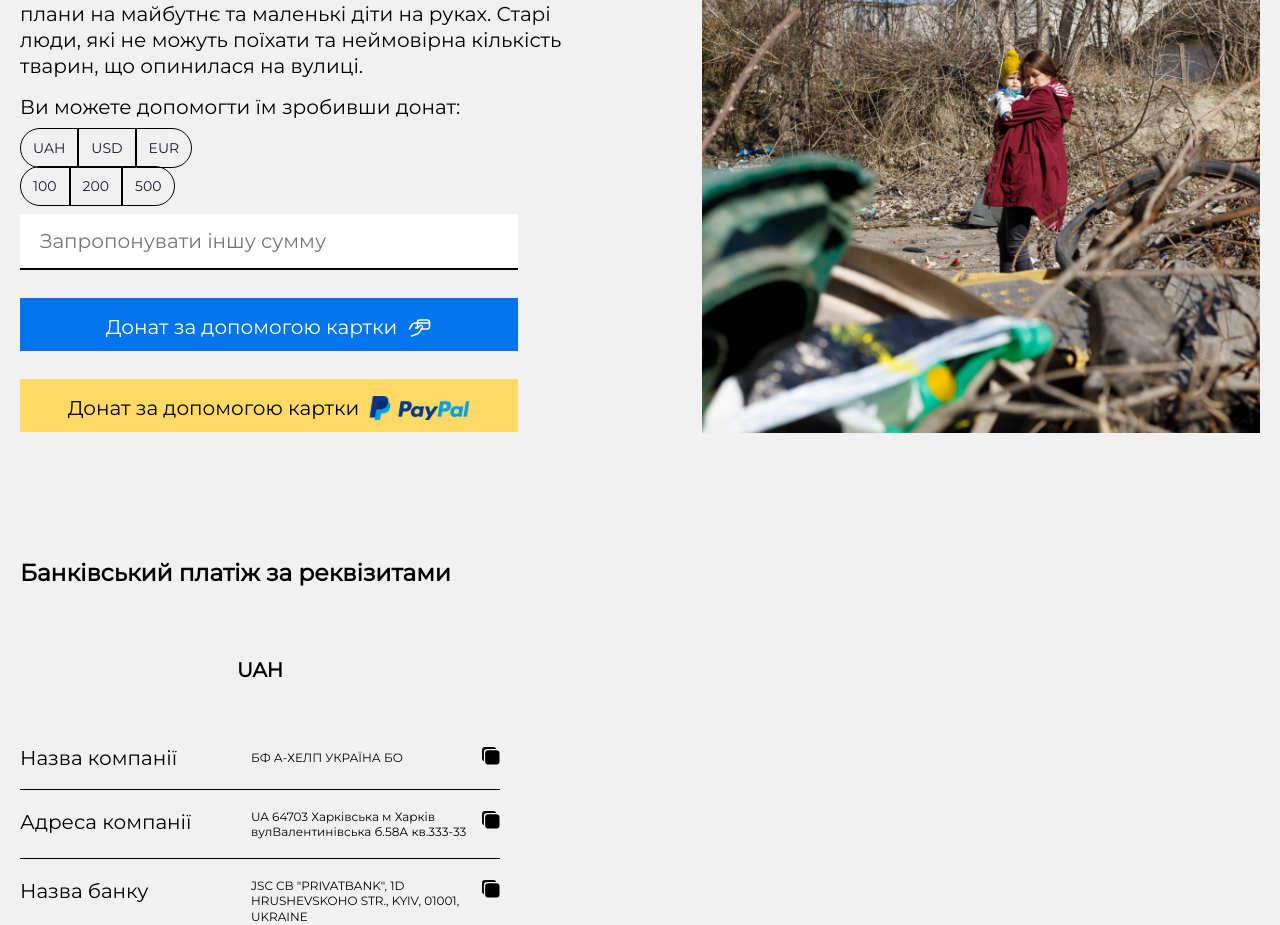
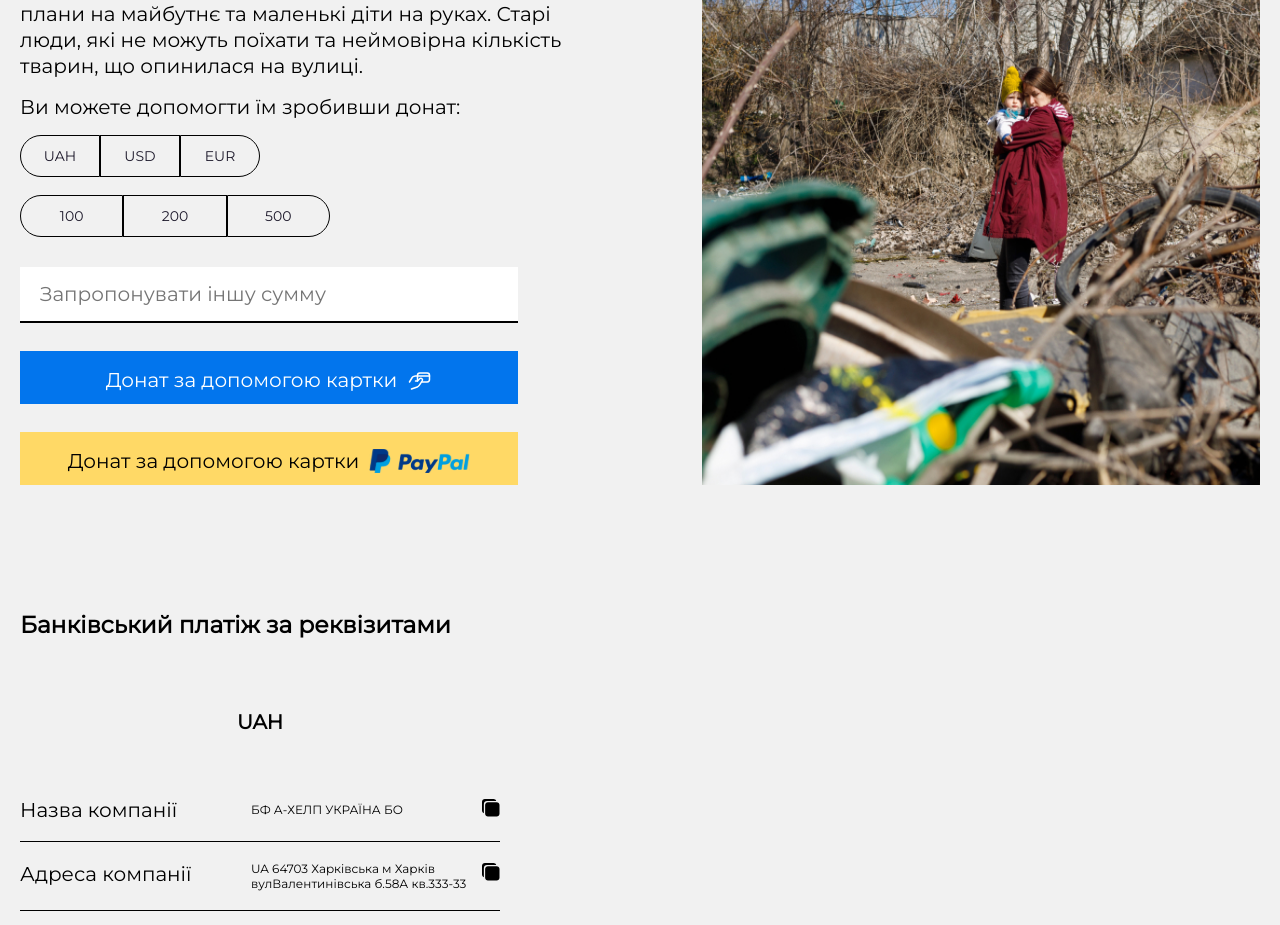
Before and after one commit to wellder00/React_project, a React (Create React App) app in the folder react_test/: page / in a window 1280 px wide. Shown: the part 2400-3325 px from the top of the page. Built offline with nearby package versions, Linux system fonts and the light colour scheme; a web font is replaced by a local one.

Commit message:
fully working radiobuttons

```diff
--- a/react_test/public/assets/styles/_howYouCanHelp.scss
+++ b/react_test/public/assets/styles/_howYouCanHelp.scss
@@ -131,14 +131,21 @@
 }
 
 .donat-block__first-button-block {
+  display: flex;
   font-size: 14px;
   color: #1d192b;
-  margin-bottom: 12px;
+  margin-bottom: 20px;
+  width: 240px;
+  height: 40px;
 
   :nth-child(2) {
+    display: flex;
+    align-items: center;
+    align-content: center;
+    justify-content: center;
+    gap: 8px;
     width: 80px;
-    height: 48px;
-    padding: 10px 12px;
+    height: 40px;
     border: 1px solid #000000;
     border-radius: 100px 0px 0px 100px;
     cursor: pointer;
@@ -147,9 +154,13 @@
     }
   }
   :nth-child(4) {
+    display: flex;
+    align-items: center;
+    align-content: center;
+    justify-content: center;
+    gap: 8px;
     width: 80px;
-    height: 48px;
-    padding: 10px 12px;
+    height: 40px;
     cursor: pointer;
     border: 1px solid #000000;
     &:hover {
@@ -157,9 +168,13 @@
     }
   }
   :last-child {
+    display: flex;
+    gap: 8px;
+    align-items: center;
+    align-content: center;
+    justify-content: center;
     width: 80px;
-    height: 48px;
-    padding: 10px 12px;
+    height: 40px;
     border: 1px solid #000000;
     border-radius: 0px 100px 100px 0px;
     cursor: pointer;
@@ -169,21 +184,69 @@
   }
 }
 
-input[type="radio"][name="can-help-button"] { display:none; }
-input[type="radio"][name="can-help-button"]:checked + label { background-color:#a0a0a0; }
+input[type="radio"][name="can-help-button"] { display: none; }
+input[type="radio"][name="can-help-button"] + label {
+  :nth-child(2){
+    all: revert;
+  }
+  :first-child{
+    all: revert;
+    display: none;
+  }
+}
+input[type="radio"][name="can-help-button"]:checked + label {
+  > * {
+    all: revert;
+  }
+  :first-child{
+    all: revert;
+    display: block;
+    border: 0px;
+    width: 9px;
+    height: 7.5px;
+  }
+  background-color:rgba(31, 30, 27, 0.1); }
 
-input[type="checkbox"][name="can-help-button2"] { display:none; }
-input[type="checkbox"][name="can-help-button2"]:checked + label { background-color:#a0a0a0; }
+input[type="radio"][name="can-help-button2"] { display:none; }
+input[type="radio"][name="can-help-button2"] + label {
+  :first-child{
+    all: revert;
+    display: none;
+  }
+  :nth-child(2){
+    all: revert;
+  }
+}
+input[type="radio"][name="can-help-button2"]:checked + label {
+  > * {
+    all: revert;
+  }
+  :first-child{
+    all: revert;
+    display: block;
+    border: 0px;
+    width: 9px;
+    height: 7.5px;
+  }
+  background-color:rgba(31, 30, 27, 0.1); }
 
 .donat-block__second-button-block {
+  display: flex;
   font-size: 14px;
   color: #1d192b;
-  margin-bottom: 15px;
+  margin-bottom: 24px;
+  width: 310px;
+  height: 48px;
 
   :nth-child(2) {
+    display: flex;
+    flex-direction: row;
+    align-items: center;
+    align-content: center;
+    justify-content: center;
+    gap: 8px;
     width: 104px;
-    height: 48px;
-    padding: 10px 12px;
+    height: 40px;
     border: 1px solid #000000;
     border-radius: 100px 0px 0px 100px;
     cursor: pointer;
@@ -192,9 +255,13 @@ input[type="checkbox"][name="can-help-button2"]:checked + label { background-col
     }
   }
   :nth-child(4) {
+    display: flex;
+    align-items: center;
+    align-content: center;
+    justify-content: center;
+    gap: 8px;
     width: 104px;
-    height: 48px;
-    padding: 10px 12px;
+    height: 40px;
     cursor: pointer;
     border: 1px solid #000000;
     &:hover {
@@ -202,9 +269,13 @@ input[type="checkbox"][name="can-help-button2"]:checked + label { background-col
     }
   }
   :last-child {
+    display: flex;
+    align-items: center;
+    align-content: center;
+    justify-content: center;
+    gap: 8px;
     width: 104px;
-    height: 48px;
-    padding: 10px 12px;
+    height: 40px;
     border: 1px solid #000000;
     border-radius: 0px 100px 100px 0px;
     cursor: pointer;
--- a/react_test/src/components/HowYouCanHelp.jsx
+++ b/react_test/src/components/HowYouCanHelp.jsx
@@ -40,14 +40,14 @@ function But() {
             </div>
             <form>
             <div className="donat-block__first-button-block">
-              <CurrencyButton valueName="first-currency" idName="first-currency" onClickFunction={() => setCurrency("UAH")}></CurrencyButton><label for="first-currency" id="first-currency-label">UAH</label>
-              <CurrencyButton valueName="second-currency" idName="second-currency" onClickFunction={() => setCurrency("USD")}></CurrencyButton><label for="second-currency" id="second-currency-label">USD</label>
-              <CurrencyButton valueName="third-currency" idName="third-currency" onClickFunction={() => setCurrency("EUR")}></CurrencyButton><label for="third-currency" id="third-currency-label">EUR</label>
+              <CurrencyButton valueName="first-currency" idName="first-currency" onClickFunction={() => setCurrency("UAH")}></CurrencyButton><label for="first-currency" id="first-currency-label"><div className = "currency-button-image"><img src="/assets/icons/button_check.svg" alt="copy_active"></img></div><div>UAH</div></label>
+              <CurrencyButton valueName="second-currency" idName="second-currency" onClickFunction={() => setCurrency("USD")}></CurrencyButton><label for="second-currency" id="second-currency-label"><div className = "currency-button-image"><img src="/assets/icons/button_check.svg" alt="copy_active"></img></div><div>USD</div></label>
+              <CurrencyButton valueName="third-currency" idName="third-currency" onClickFunction={() => setCurrency("EUR")}></CurrencyButton><label for="third-currency" id="third-currency-label"><div className = "currency-button-image"><img src="/assets/icons/button_check.svg" alt="copy_active"></img></div><div>EUR</div></label>
             </div>
             <div className="donat-block__second-button-block">
-              <input type="checkbox" name="can-help-button2" value="first-number" id="first-number" /><label for="first-number">{moneyCounts[0]}</label>
-              <input type="checkbox" name="can-help-button2" value="second-number" id="second-number" /><label for="second-number">{moneyCounts[1]}</label>
-              <input type="checkbox" name="can-help-button2" value="third-number" id="third-number" /><label for="third-number">{moneyCounts[2]}</label>
+              <input type="radio" name="can-help-button2" value="first-number" id="first-number" /><label for="first-number"><div className = "currency-button-image"><img src="/assets/icons/button_check.svg" alt="copy_active"></img></div><div>{moneyCounts[0]}</div></label>
+              <input type="radio" name="can-help-button2" value="second-number" id="second-number" /><label for="second-number"><div className = "currency-button-image"><img src="/assets/icons/button_check.svg" alt="copy_active"></img></div><div>{moneyCounts[1]}</div></label>
+              <input type="radio" name="can-help-button2" value="third-number" id="third-number" /><label for="third-number"><div className = "currency-button-image"><img src="/assets/icons/button_check.svg" alt="copy_active"></img></div><div>{moneyCounts[2]}</div></label>
             </div>
             <input type="number" placeholder="Запропонувати іншу сумму" />
             <div className="donat-block__third-button-block">
```
Also changed, not shown: react_test/public/assets/icons/button_check.svg (added).
